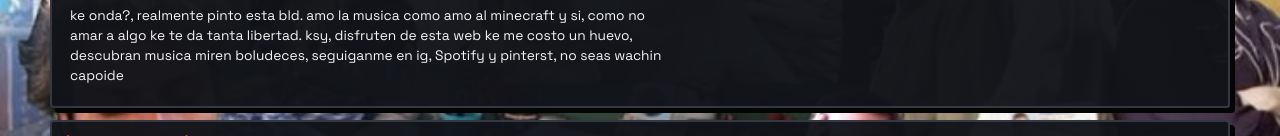
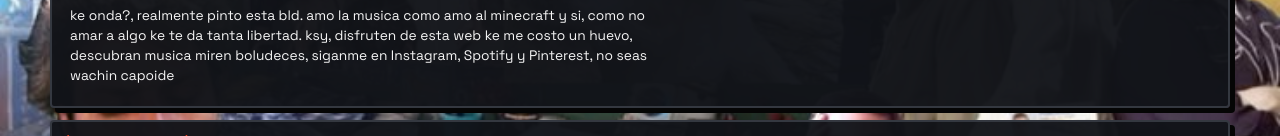
Before and after one commit to tomasln8749-beep/mexzcladeweb, a plain HTML site: page index.html in a window 1280 px wide. Shown: the part 277-413 px from the top of the page. Drawn offline with nearby package versions, Linux system fonts and the light colour scheme; no server answers.

Commit message:
guardarooos

```diff
--- a/index.html
+++ b/index.html
@@ -41,7 +41,7 @@
       <p class="bio-subtitle">Explorador sonoro • Curador de portadas & música</p>
       <p class="bio-desc">
         ke onda?, realmente pinto esta bld. amo la musica como amo al minecraft y si, como no amar a algo ke te da tanta libertad.
-ksy, disfruten de esta web ke me costo un huevo, descubran musica miren boludeces, seguiganme en ig, Spotify y pinterst, no seas wachin capoide
+ksy, disfruten de esta web ke me costo un huevo, descubran musica miren boludeces, siganme en Instagram, Spotify y Pinterest, no seas wachin capoide
       </p>
 
     </div>
```
